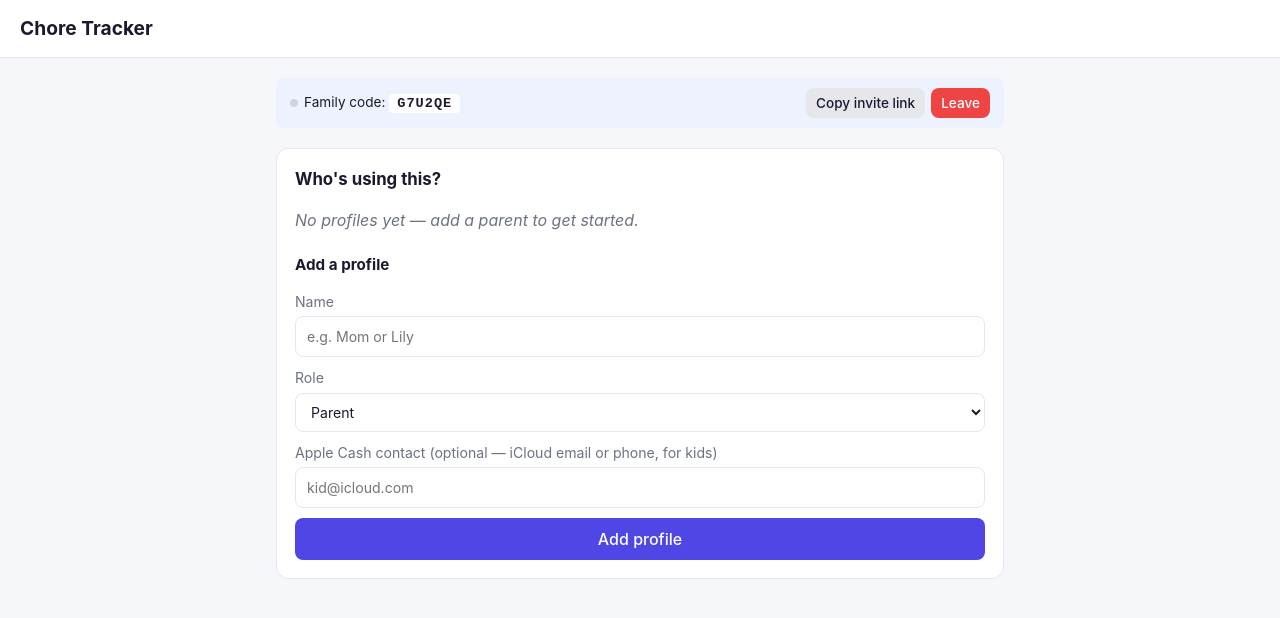
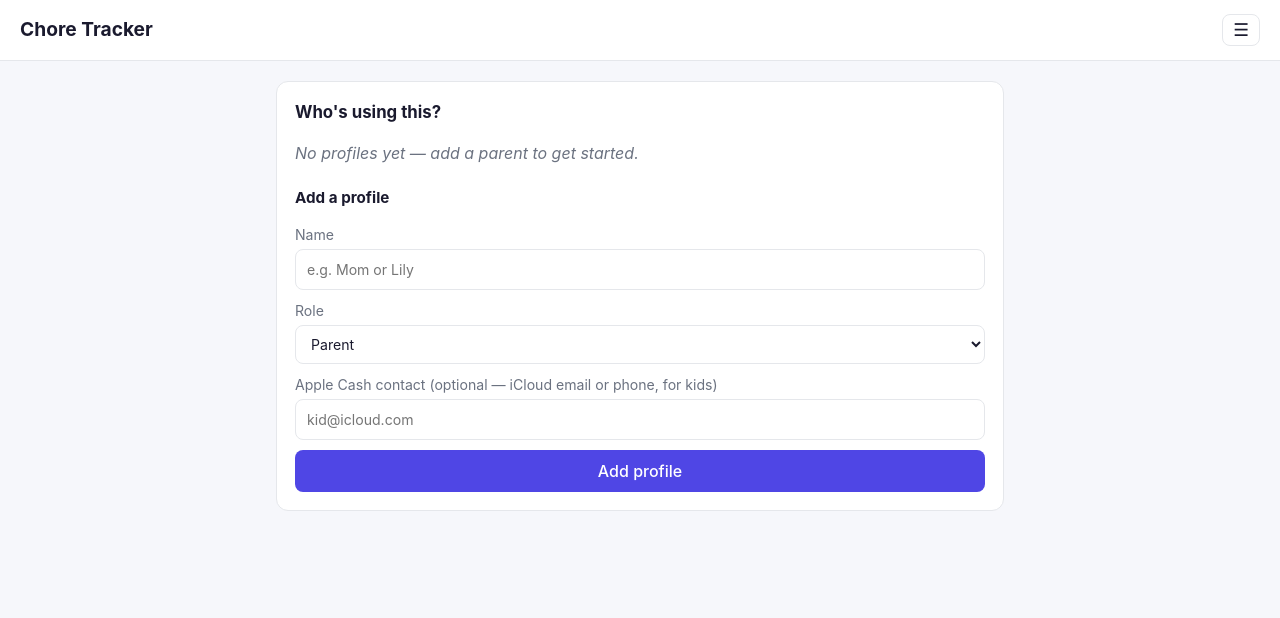
Before and after one commit to gaslaksen/chores-app, a plain HTML site: page index.html in a window 1280 px wide. Both pictures are taken after typing "Sample" into the empty fields and a click on the button "Create new family". Drawn offline with Linux system fonts and the light colour scheme; no server answers.

Commit message:
Move family banner into a top-corner menu
Adds a ☰ button in the header that opens a popover with the
family code, sync status, copy invite link, and leave family.

Co-Authored-By: Claude Opus 4.7 (1M context) <noreply@anthropic.com>

```diff
--- a/index.html
+++ b/index.html
@@ -156,24 +156,6 @@
   .profile-tile .role-badge { margin-top: 4px; }
   .profile-tile .bal { font-size: 0.8rem; color: var(--success); margin-top: 6px; font-weight: 600; }
 
-  .family-banner {
-    background: #eef2ff;
-    border-radius: 8px;
-    padding: 10px 14px;
-    font-size: 0.85rem;
-    display: flex;
-    justify-content: space-between;
-    align-items: center;
-    gap: 10px;
-    flex-wrap: wrap;
-  }
-  .family-banner code {
-    background: white;
-    padding: 2px 8px;
-    border-radius: 4px;
-    font-weight: 600;
-    letter-spacing: 1px;
-  }
   .sync-dot {
     display: inline-block;
     width: 8px;
@@ -184,6 +166,48 @@
   }
   .sync-dot.connected { background: var(--success); }
   .sync-dot.error { background: var(--danger); }
+
+  .menu-btn {
+    background: transparent;
+    color: var(--text);
+    border: 1px solid var(--border);
+    padding: 6px 10px;
+    font-size: 1.1rem;
+    line-height: 1;
+    border-radius: 8px;
+  }
+  .menu-btn:hover { background: #f3f4f6; }
+  .menu-backdrop {
+    position: fixed;
+    inset: 0;
+    background: transparent;
+    z-index: 9;
+  }
+  .menu-popover {
+    position: fixed;
+    top: 60px;
+    right: 14px;
+    background: white;
+    border: 1px solid var(--border);
+    border-radius: 10px;
+    padding: 14px;
+    box-shadow: 0 10px 30px rgba(0,0,0,0.12);
+    z-index: 10;
+    min-width: 260px;
+    max-width: calc(100vw - 28px);
+    display: grid;
+    gap: 10px;
+  }
+  .menu-popover .label { font-size: 0.75rem; color: var(--muted); text-transform: uppercase; letter-spacing: 0.5px; }
+  .menu-popover code {
+    background: #f3f4f6;
+    padding: 4px 10px;
+    border-radius: 6px;
+    font-weight: 600;
+    letter-spacing: 1px;
+    display: inline-block;
+  }
+  .menu-popover .row { display: flex; gap: 8px; flex-wrap: wrap; }
 
   .members-list { display: grid; gap: 6px; }
   .member-row {
@@ -258,6 +282,7 @@
   let dataRef = null;
   let suppressWrite = false;
   let syncStatus = 'offline'; // offline | connecting | connected | error
+  let menuOpen = false;
 
   function setFamilyCode(code) {
     familyCode = code ? code.trim().toUpperCase() : null;
@@ -555,15 +580,33 @@
     return el('div', {}, el('header', {}, el('h1', {}, 'Chore Tracker')), el('main', {}, card));
   }
 
-  function familyBanner() {
+  function menuButton() {
     if (!familyCode) return null;
+    return el('button', {
+      class: 'menu-btn',
+      title: 'Family menu',
+      onClick: () => { menuOpen = !menuOpen; render(); },
+    }, '☰');
+  }
+
+  function menuPopover() {
+    if (!menuOpen || !familyCode) return null;
     const inviteUrl = `${location.origin}${location.pathname}#family=${familyCode}`;
-    return el('div', { class: 'family-banner' },
+    const statusText = syncStatus === 'connected' ? 'Synced live' :
+                       syncStatus === 'connecting' ? 'Connecting…' :
+                       syncStatus === 'error' ? 'Connection error' : 'Offline';
+    return el('div', {},
+      el('div', { class: 'menu-backdrop', onClick: () => { menuOpen = false; render(); } }),
+      el('div', { class: 'menu-popover' },
+        el('div', {},
+          el('div', { class: 'label' }, 'Family code'),
+          el('code', {}, familyCode),
+        ),
         el('div', {},
           el('span', { class: `sync-dot ${syncStatus === 'connected' ? 'connected' : (syncStatus === 'error' ? 'error' : '')}` }),
-        'Family code: ', el('code', {}, familyCode),
+          statusText,
         ),
-      el('div', { style: 'display: flex; gap: 6px; flex-wrap: wrap;' },
+        el('div', { class: 'row' },
           el('button', {
             class: 'secondary tiny',
             onClick: async () => {
@@ -573,9 +616,14 @@
               } catch {
                 prompt('Copy this invite link:', inviteUrl);
               }
+              menuOpen = false; render();
             }
           }, 'Copy invite link'),
-        el('button', { class: 'danger tiny', onClick: leaveFamily }, 'Leave'),
+          el('button', {
+            class: 'danger tiny',
+            onClick: () => { menuOpen = false; leaveFamily(); },
+          }, 'Leave family'),
+        ),
       ),
     );
   }
@@ -629,10 +677,13 @@
     }
 
     wrap.appendChild(card);
-    const banner = familyBanner();
     return el('div', {},
-      el('header', {}, el('h1', {}, 'Chore Tracker')),
-      el('main', {}, ...(banner ? [banner] : []), ...wrap.children),
+      el('header', {},
+        el('h1', {}, 'Chore Tracker'),
+        el('div', { class: 'user-info' }, menuButton()),
+      ),
+      el('main', {}, ...wrap.children),
+      menuPopover(),
     );
   }
 
@@ -679,14 +730,15 @@
           el('span', { class: `role-badge ${me.role}` }, me.role),
           !isParent && el('span', { class: 'balance' }, fmtMoney(me.balance_cents)),
           el('button', { class: 'secondary tiny', onClick: () => switchProfile(null) }, 'Switch user'),
+          menuButton(),
         ),
       ),
       el('main', {},
-        familyBanner(),
         isParent ? parentPanel() : kidPanel(me),
         familyPanel(isParent),
         choreListPanel(isParent, me),
       ),
+      menuPopover(),
     );
   }
 
```
Lines whose indentation alone changed are shown as unchanged.
